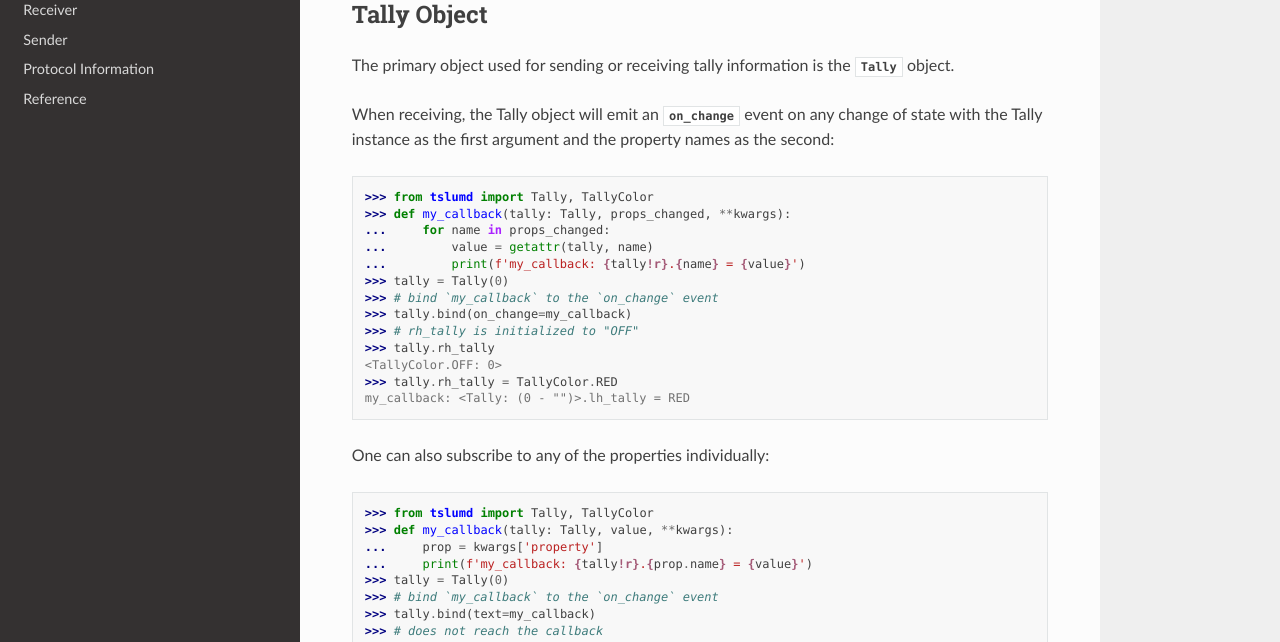
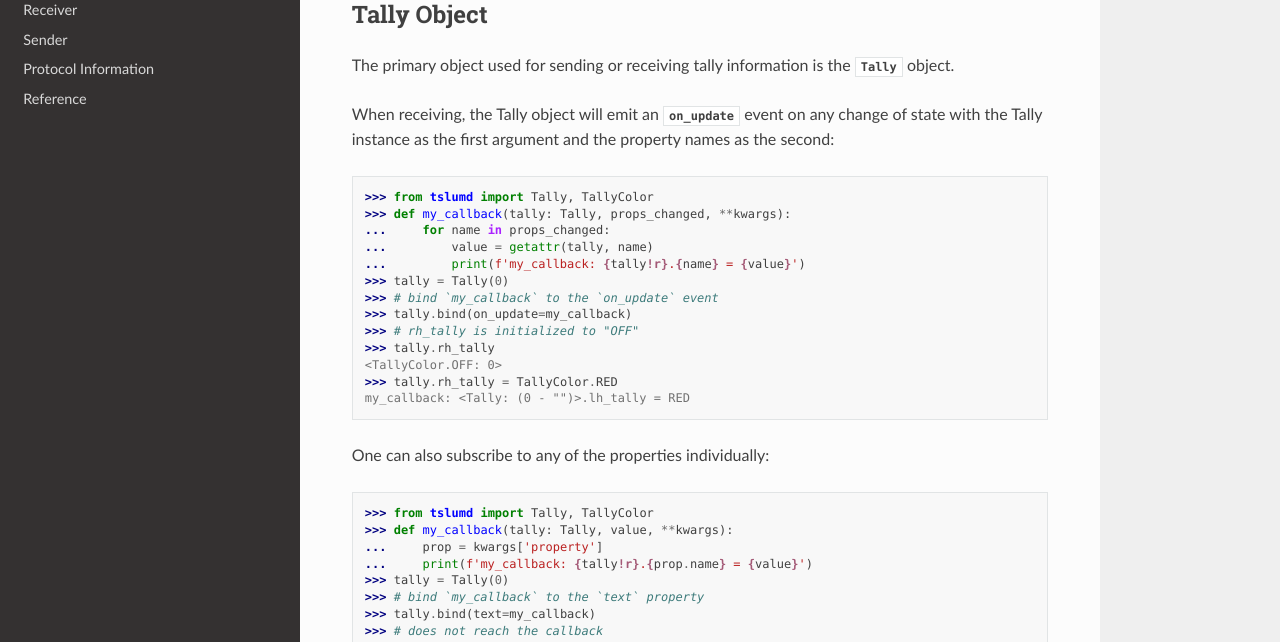
Before and after one commit to nocarryr/tslumd, a Sphinx documentation site: the page built from doc/source/overview.rst, in a window 1280 px wide and 900 px high. Shown: the part 258-900 px from the top of the window. Built offline with Sphinx 7.4.7 and the Read the Docs theme 2.0.0, drawn with Linux system fonts in a browser that asks for light colours.

Commit message:
Correct event name

```diff
--- a/doc/source/overview.rst
+++ b/doc/source/overview.rst
@@ -14,7 +14,7 @@ The primary object used for sending or receiving tally information is the
 :class:`~tslumd.tallyobj.Tally` object.
 
 When receiving, the Tally object will emit an
-:event:`~tslumd.tallyobj.Tally.on_change` event on any change of state with the
+:event:`~tslumd.tallyobj.Tally.on_update` event on any change of state with the
 Tally instance as the first argument and the property names as the second:
 
 .. doctest::
@@ -25,8 +25,8 @@ Tally instance as the first argument and the property names as the second:
     ...         value = getattr(tally, name)
     ...         print(f'my_callback: {tally!r}.{name} = {value}')
     >>> tally = Tally(0)
-    >>> # bind `my_callback` to the `on_change` event
-    >>> tally.bind(on_change=my_callback)
+    >>> # bind `my_callback` to the `on_update` event
+    >>> tally.bind(on_update=my_callback)
     >>> # rh_tally is initialized to "OFF"
     >>> tally.rh_tally
     <TallyColor.OFF: 0>
@@ -43,7 +43,7 @@ One can also subscribe to any of the properties individually:
     ...     prop = kwargs['property']
     ...     print(f'my_callback: {tally!r}.{prop.name} = {value}')
     >>> tally = Tally(0)
-    >>> # bind `my_callback` to the `on_change` event
+    >>> # bind `my_callback` to the `text` property
     >>> tally.bind(text=my_callback)
     >>> # does not reach the callback
     >>> tally.rh_tally = TallyColor.RED
```
